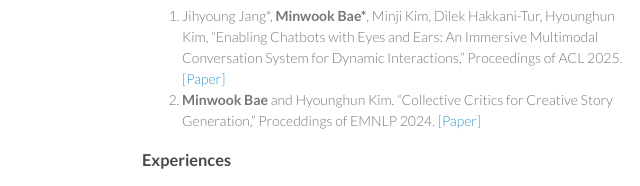
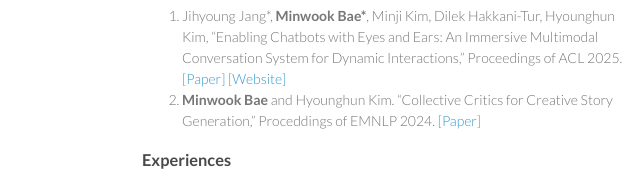
Before and after one commit to minwook09/minwook09.github.io, a plain HTML site: page index.html in a window 1280 px wide. Shown: the part 396-582 px from the top of the page, 428-1068 px from the left. Drawn offline with Linux system fonts and the light colour scheme.

Commit message:
Update index.html

```diff
--- a/index.html
+++ b/index.html
@@ -41,7 +41,7 @@
       <h3>Publications</h3>
       <ol class="sparse-list">
         <li>
-          Jihyoung Jang*, <b>Minwook Bae*</b>, Minji Kim, Dilek Hakkani-Tur, Hyounghun Kim, “Enabling Chatbots with Eyes and Ears: An Immersive Multimodal Conversation System for Dynamic Interactions,” Proceedings of ACL 2025.  <a href="http://arxiv.org/abs/2506.00421">[Paper]</a> <a href="https://m3c-dataset.github.io/"></a><br />
+          Jihyoung Jang*, <b>Minwook Bae*</b>, Minji Kim, Dilek Hakkani-Tur, Hyounghun Kim, “Enabling Chatbots with Eyes and Ears: An Immersive Multimodal Conversation System for Dynamic Interactions,” Proceedings of ACL 2025.  <a href="http://arxiv.org/abs/2506.00421">[Paper]</a> <a href="https://m3c-dataset.github.io/">[Website]</a><br />
         </li>
         <li>
           <b>Minwook Bae</b>  and Hyounghun Kim. “Collective Critics for Creative Story Generation,” Proceddings of EMNLP 2024.  <a href="http://arxiv.org/abs/2410.02428">[Paper]</a><br />
```
